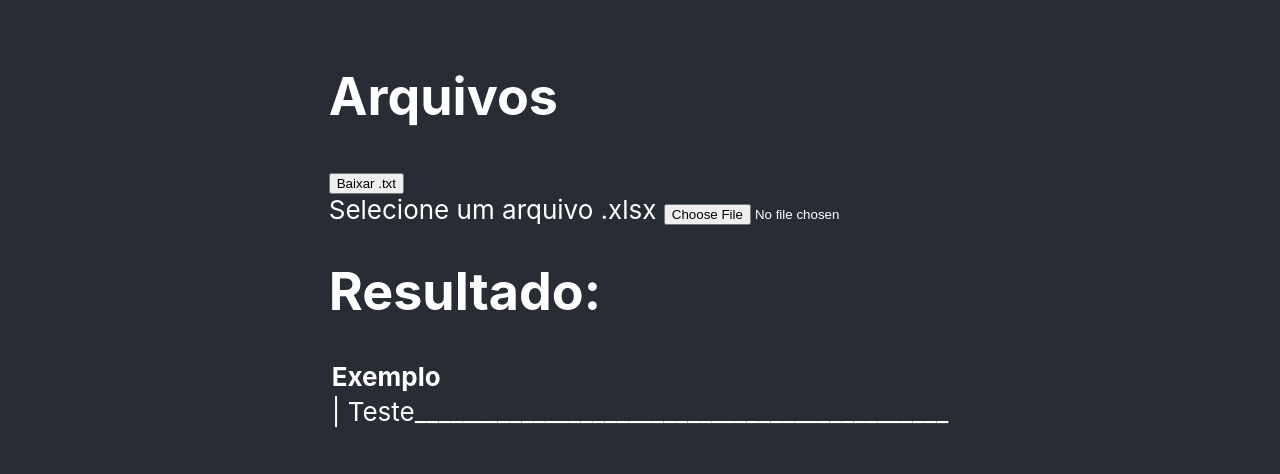
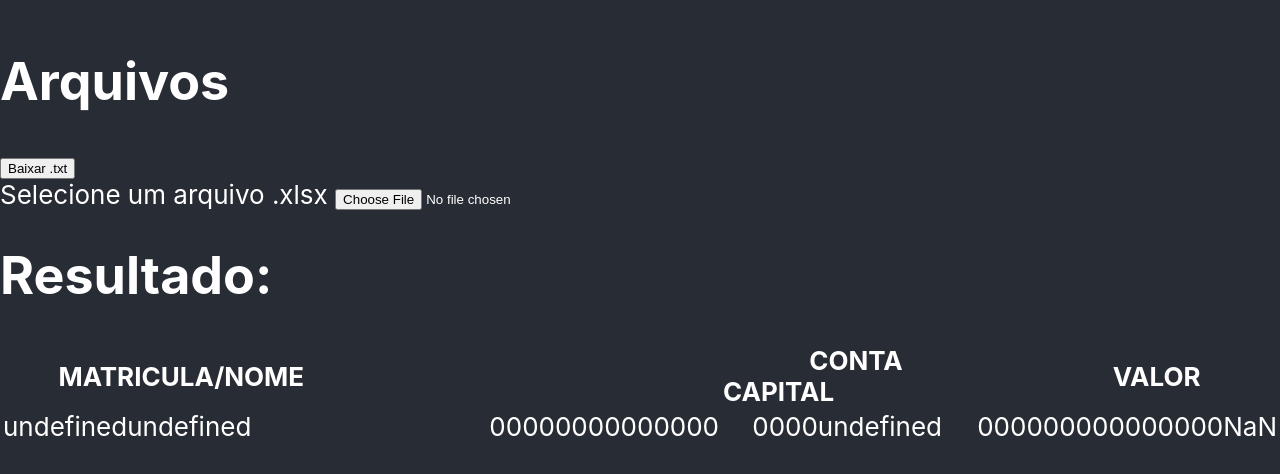
Before and after one commit to RodrigVF/xlsx-txt-website, a React (Create React App) app: page / in a window 1280 px wide. Shown: the part 170-644 px from the top of the page. Built offline with nearby package versions, Linux system fonts and the light colour scheme.

Commit message:
format fix

```diff
--- a/src/components/XlsxToJson.jsx
+++ b/src/components/XlsxToJson.jsx
@@ -1,21 +1,41 @@
 import * as xlsx from 'xlsx'
 import * as React from 'react'
-import StrictNumberChars from './StrictNumberChars'
 
 const XlsxToJson = () => {
  const [json, setJson] = React.useState([ { "Exemplo": "Teste"} ])
 
  const StrictNumberChars = (str) => {
-
   for(let i = str.length; i <= 49; ++i) {
-   str += '_';
+   str += '\u00A0';
   }
-
   return(
-    <td>{`| ${str}`}</td>
+    `${str}`
   );
  }
 
+ const FormatValue = (value) => {
+  let floatValue = parseFloat(value).toFixed(2);
+  let stringValue = floatValue.toString();
+  for(let i = stringValue.length; i <= 17; ++i) {
+    stringValue = '0' + stringValue
+   }
+  let formatedValue = stringValue.replace('.','')
+
+  return (
+    `${formatedValue}`
+  )
+ }
+
+ const AddZeros = (value) => {
+  let stringValue = value.toString();
+  for(let i = stringValue.length; i <= 12; ++i) {
+    stringValue = '0' + stringValue;
+   }
+
+  return (
+    `\u00A0 \u00A0 ${stringValue}`
+  )
+ }
 
  const readUploadFile = (e) => {
      e.preventDefault();
@@ -60,17 +80,29 @@ const XlsxToJson = () => {
       <div id='myInput'>
        <table>
        <tr key={"header"}>
-         {Object.keys(json[0]).map((key) => (
-           <th >{key}</th>
-         ))}
+           <th> {`\u00A0 \u00A0 \u00A0 \u00A0\u00A0`} MATRICULA/NOME </th>
+           <th> {`\u00A0 \u00A0 \u00A0 \u00A0 \u00A0\u00A0 \u00A0 \u00A0 \u00A0 \u00A0`}</th>
+           <th> {`\u00A0 \u00A0 \u00A0 \u00A0 \u00A0 \u00A0 \u00A0 `} CONTA CAPITAL </th>
+           <th> {`\u00A0 \u00A0 \u00A0 \u00A0 \u00A0 \u00A0 \u00A0 \u00A0 \u00A0 \u00A0 \u00A0 `} VALOR </th>
        </tr>
        {json.map((item) => (
-         <tr key={item.id}>
-           {Object.values(item).map((val) => (
-             StrictNumberChars(val)
+         <tr>
+          <td key='MATRICULA/NOME'>
+          {StrictNumberChars(`${item.Documento}${item.NomeCliente}`)}
+          </td>
 
-           ))}
-         </tr>
+          <td key={'NONE'}>
+          {`00000000000000`}
+          </td>
+
+          <td key={'MATRICULA'}>
+            {AddZeros(`${item.ContaCapital}`)}
+          </td>
+
+          <td key={'VALOR '}>
+            {FormatValue(`${item.ValorIntegralizaçãoFolha}`)}
+          </td>
+        </tr>
        ))}
      </table>
 
```
